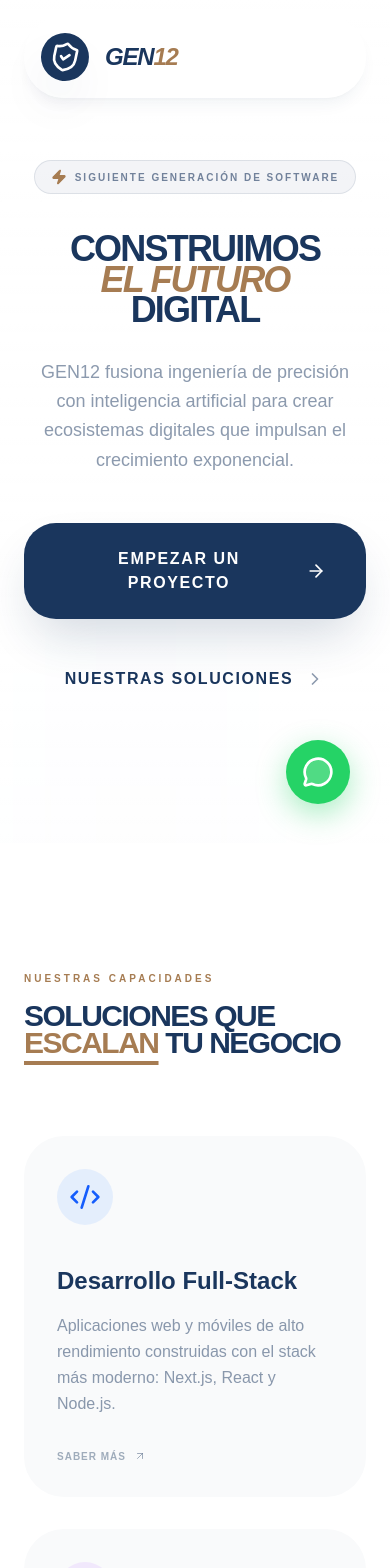
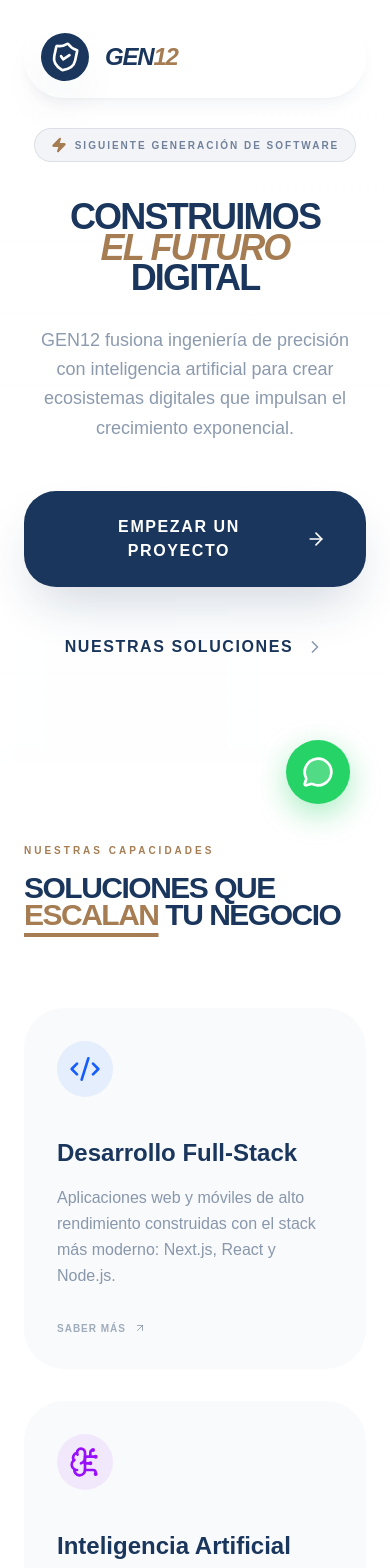
Before and after one commit to thomyespi/monorepo, a Next.js app in the folder gen12/: page / in a window 390 px wide. Shown: the top 1568 px of the page. Built offline with nearby package versions, Linux system fonts and the light colour scheme.

Commit message:
mejoras velocidad y espacios

```diff
--- a/gen12/src/components/AnimatedBackground.tsx
+++ b/gen12/src/components/AnimatedBackground.tsx
@@ -12,7 +12,8 @@ export function AnimatedBackground({ className }: { className?: string }) {
     if (!mounted) return null;
 
     return (
-        <div className={cn("absolute inset-0 -z-10 overflow-hidden bg-white", className)}>
+        <div className={cn("absolute inset-0 -z-10 overflow-hidden bg-primary", className)}>
+            <div className="absolute inset-0 bg-white" /> {/* White overlay over primary */}
             {/* Soft Midnight Blue Blob */}
             <motion.div
                 animate={{
--- a/gen12/src/components/Contact.tsx
+++ b/gen12/src/components/Contact.tsx
@@ -18,7 +18,7 @@ export function Contact() {
     };
 
     return (
-        <section className="py-32 px-6 bg-primary text-white relative rounded-t-[4rem] overflow-hidden">
+        <section className="py-20 md:py-32 px-6 bg-primary text-white relative rounded-t-[4rem] overflow-hidden">
             <AnimatePresence>
                 {showPolicies && (
                     <motion.div
--- a/gen12/src/components/Hero.tsx
+++ b/gen12/src/components/Hero.tsx
@@ -6,7 +6,7 @@ import { cn } from "@/lib/utils";
 
 export function Hero() {
     return (
-        <section className="relative min-h-[90vh] flex flex-col items-center justify-center pt-40 pb-32 px-6">
+        <section className="relative min-h-[90vh] flex flex-col items-center justify-center pt-32 pb-20 md:pt-40 md:pb-32 px-6">
             <motion.div
                 initial={{ opacity: 0, scale: 0.9 }}
                 animate={{ opacity: 1, scale: 1 }}
--- a/gen12/src/components/Process.tsx
+++ b/gen12/src/components/Process.tsx
@@ -22,7 +22,7 @@ const steps = [
 
 export function Process() {
     return (
-        <section className="py-32 px-6 relative overflow-hidden">
+        <section className="py-20 md:py-32 px-6 relative overflow-hidden">
             {/* Background Text Decor */}
             <div className="absolute top-1/2 left-0 -translate-y-1/2 -translate-x-1/4 opacity-[0.02] text-[30rem] font-black text-primary select-none pointer-events-none">
                 BUILD
--- a/gen12/src/components/Products.tsx
+++ b/gen12/src/components/Products.tsx
@@ -1,9 +1,10 @@
 "use client";
 
+import { useState, useEffect } from "react";
 import { motion } from "framer-motion";
 import { ShoppingBag, Layout, Building2, LayoutPanelLeft, Cpu, ArrowRight } from "lucide-react";
 import { cn } from "@/lib/utils";
-import Image from "next/image";
+import NextImage from "next/image";
 
 const productTypes = [
     {
@@ -54,9 +55,15 @@ const productTypes = [
 ];
 
 export function Products() {
+    const [mounted, setMounted] = useState(false);
+
+    useEffect(() => {
+        setMounted(true);
+    }, []);
+
     return (
-        <section id="proyectos" className="py-32 px-6 bg-gray-50/30">
-            <div className="max-w-7xl mx-auto">
+        <section id="proyectos" className="py-20 md:py-32 px-6 bg-gray-50/30">
+            <div className={cn("max-w-7xl mx-auto transition-opacity duration-500", !mounted && "opacity-0")}>
                 <div className="max-w-2xl mb-20">
                     <motion.span
                         initial={{ opacity: 0, x: -20 }}
@@ -93,7 +100,7 @@ export function Products() {
                         >
                             {/* Visual Preview Header */}
                             <div className="h-64 overflow-hidden relative border-b border-gray-50">
-                                <Image
+                                <NextImage
                                     src={item.image}
                                     alt={item.title}
                                     fill
--- a/gen12/src/components/Services.tsx
+++ b/gen12/src/components/Services.tsx
@@ -1,5 +1,6 @@
 "use client";
 
+import { useState, useEffect } from "react";
 import { motion } from "framer-motion";
 import { Code2, BrainCircuit, Globe2, Layers, ArrowUpRight } from "lucide-react";
 import { cn } from "@/lib/utils";
@@ -26,9 +27,15 @@ const services = [
 ];
 
 export function Services() {
+    const [mounted, setMounted] = useState(false);
+
+    useEffect(() => {
+        setMounted(true);
+    }, []);
+
     return (
-        <section className="py-32 px-6 bg-white relative">
-            <div className="max-w-7xl mx-auto">
+        <section className="py-20 md:py-32 px-6 bg-white relative">
+            <div className={cn("max-w-7xl mx-auto transition-opacity duration-500", !mounted && "opacity-0")}>
                 <div className="flex flex-col md:flex-row md:items-end justify-between gap-12 mb-20">
                     <div className="max-w-2xl">
                         <motion.span
```
